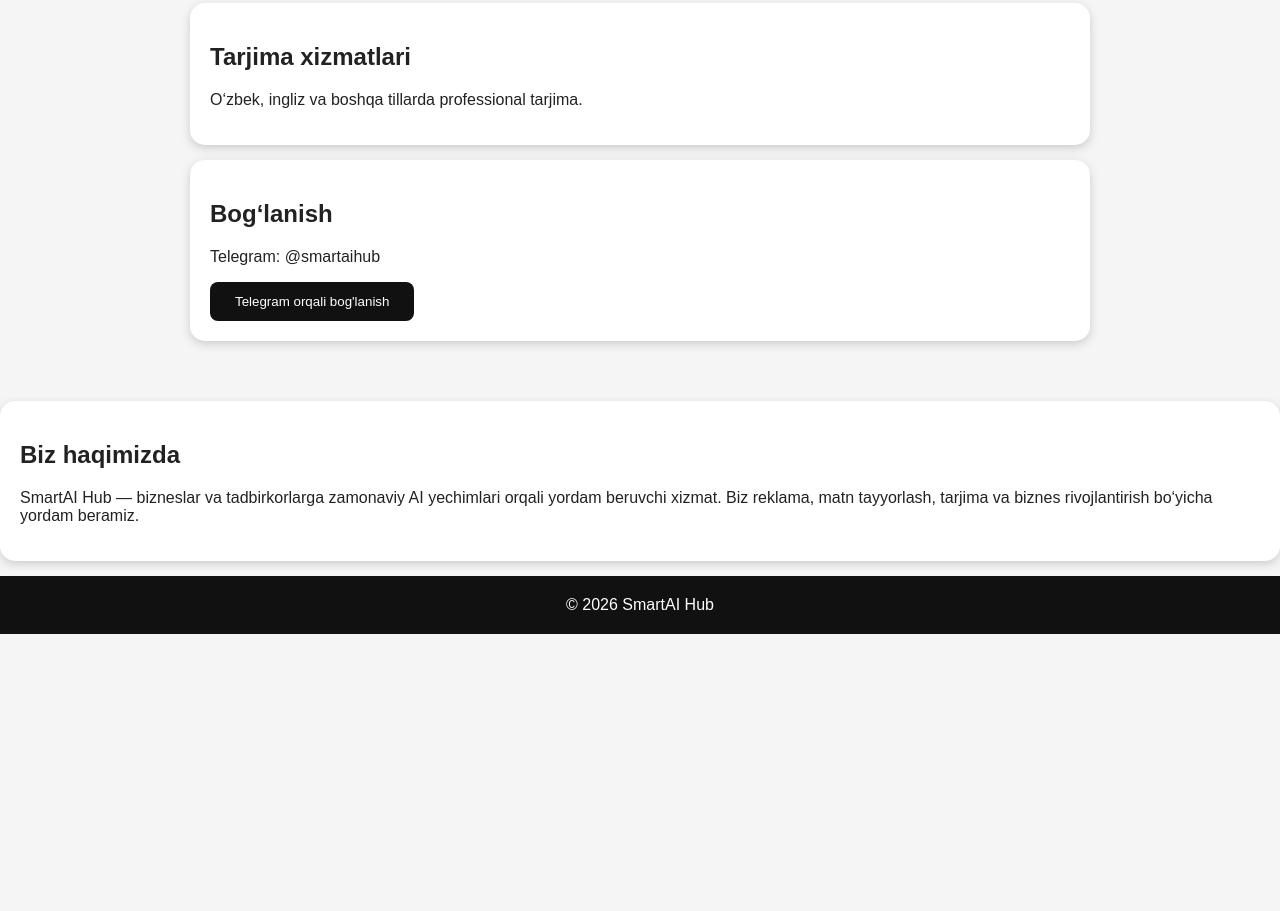
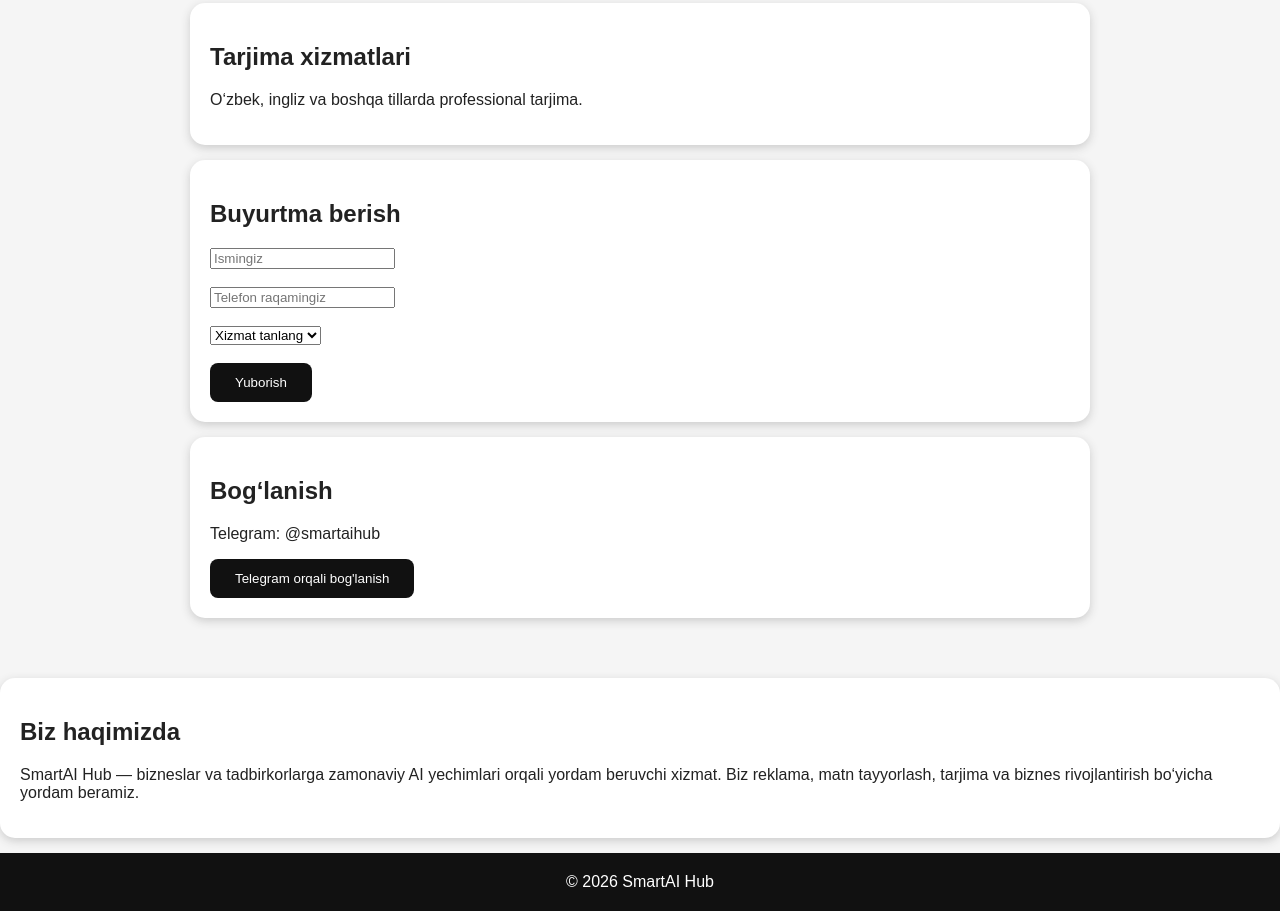
Before and after one commit to sanjarbekkadamov-dev/smartaihub.com, a plain HTML site: page index.html in a window 1280 px wide. Shown: the part 808-1719 px from the top of the page. Before the commit the page ends 1442 px from the top, so only its background shows below. Drawn offline with Linux system fonts and the light colour scheme.

Commit message:
Update index.html

```diff
--- a/index.html
+++ b/index.html
@@ -74,7 +74,24 @@ footer {
 <h2>Tarjima xizmatlari</h2>
 <p>O‘zbek, ingliz va boshqa tillarda professional tarjima.</p>
 </div>
+<div class="card">
+<h2>Buyurtma berish</h2>
 
+<input type="text" placeholder="Ismingiz"><br><br>
+
+<input type="text" placeholder="Telefon raqamingiz"><br><br>
+
+<select>
+<option>Xizmat tanlang</option>
+<option>Reklama matni</option>
+<option>Biznes reja</option>
+<option>Tarjima</option>
+</select>
+
+<br><br>
+
+<button>Yuborish</button>
+</div>
 <div class="card">
 <h2>Bog‘lanish</h2>
 <p>Telegram: @smartaihub</p>
```
